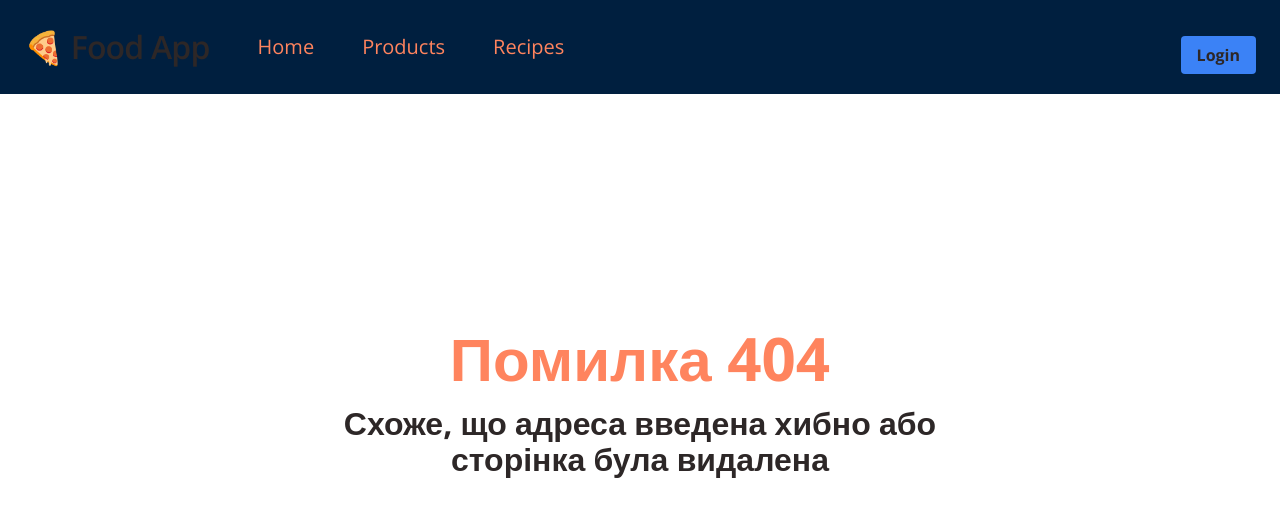
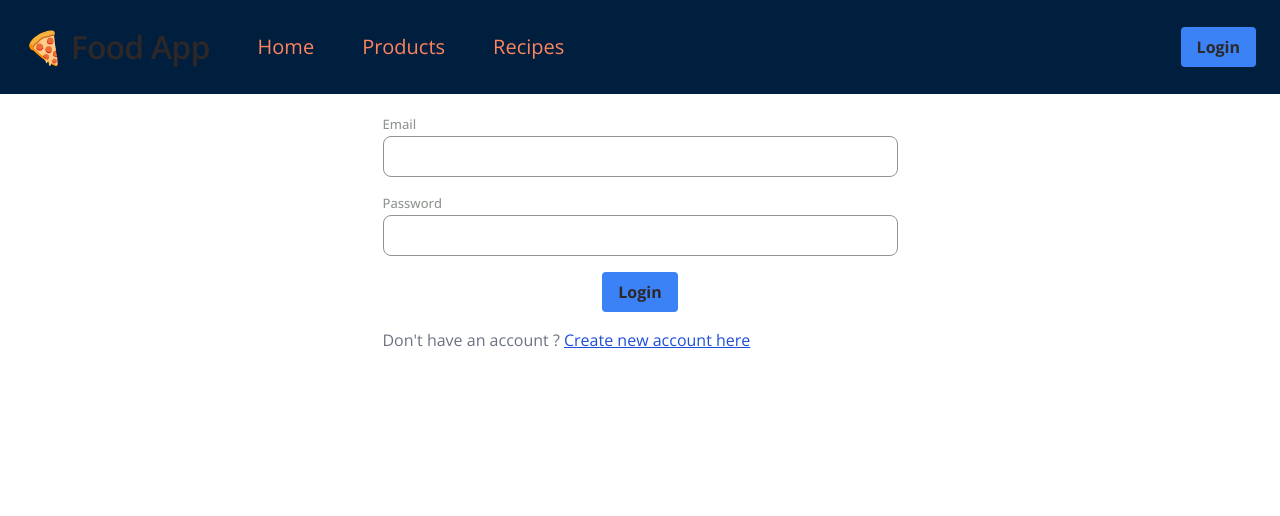
Before and after one commit to IN-45/INT20H-test-task, a React (Create React App) app in the folder frontend/: page /sign-in in a window 1280 px wide. Before the commit this address had no page. Shown: the top 516 px of the page. Built offline with nearby package versions, Linux system fonts and the light colour scheme.

Commit message:
feat:add login and logout

```diff
--- a/frontend/package.json
+++ b/frontend/package.json
@@ -14,6 +14,7 @@
     "axios": "^1.3.2",
     "formik": "^2.2.9",
     "react": "^18.2.0",
+    "react-cookie": "^4.1.1",
     "react-dom": "^18.2.0",
     "react-redux": "^8.0.5",
     "react-router-dom": "^6.8.0",
@@ -47,6 +48,7 @@
     ]
   },
   "devDependencies": {
+    "@types/react-cookies": "^0.1.0",
     "@typescript-eslint/eslint-plugin": "^5.50.0",
     "@typescript-eslint/parser": "^5.50.0",
     "autoprefixer": "^10.4.13",
--- a/frontend/src/config/api.ts
+++ b/frontend/src/config/api.ts
@@ -2,6 +2,7 @@ import axios, { AxiosRequestConfig, AxiosResponse, Method } from 'axios';
 
 const apiAxios = axios.create({
   baseURL: 'http://localhost:8000',
+  withCredentials: true,
 });
 
 export async function requestApi<T = never, D = never>(
--- a/frontend/src/features/Navbar/Navbar.tsx
+++ b/frontend/src/features/Navbar/Navbar.tsx
@@ -1,6 +1,7 @@
 import { FC, useState } from 'react';
 import NavbarItem, { NavbarItemProps } from './NavbarItem';
-import { NavLink } from 'react-router-dom';
+import { NavLink, useNavigate } from 'react-router-dom';
+import { useCookies } from 'react-cookie';
 
 interface NavbarProps {
   routes: NavbarItemProps[];
@@ -8,13 +9,28 @@ interface NavbarProps {
 
 const Navbar: FC<NavbarProps> = ({ routes }) => {
   const [menuIsShown, setMenuIsShown] = useState(true);
+  const [cookies, , removeCookies] = useCookies(['token', 'user_id']);
+  const navigate = useNavigate();
+  // console.log(cookies);
+  const { token } = cookies;
+
+  const loginAction = {
+    login: () => {
+      navigate('/sign-in');
+    },
+    logout: () => {
+      removeCookies('token');
+      removeCookies('user_id');
+      navigate('/');
+    },
+  };
 
   const tweakMenu = () => {
     setMenuIsShown((prevState) => !prevState);
   };
 
   return (
-    <nav className='flex items-center justify-between flex-wrap bg-navbar p-6'>
+    <nav className='bg-navbar flex items-center justify-between flex-wrap p-6'>
       <NavLink to={'/home'}>
         <div className='flex items-center flex-shrink-0 text-white mr-6'>
           <span className='font-semibold text-xl tracking-tight'>🍕 Food App</span>
@@ -32,26 +48,29 @@ const Navbar: FC<NavbarProps> = ({ routes }) => {
           </svg>
         </button>
       </div>
-      {menuIsShown && (
-        <div className='w-full block flex-grow lg:flex lg:items-center lg:w-auto'>
+      <div
+        className={`${
+          menuIsShown ? 'visible' : 'hidden'
+        } w-full block flex-grow lg:visible lg:flex lg:items-center lg:w-auto`}
+      >
         <div className='text-lg lg:flex-grow'>
           {routes.map((route, index) => (
             <NavbarItem key={index} text={route.text} to={route.to} />
           ))}
         </div>
-          <div className={'ml-2 mt-4'}>
-            <NavLink
-              to={'/login'}
-              className={({ isActive }) =>
-                'bg-blue-500 hover:bg-blue-600 active:bg-blue-700 text-white font-bold py-2 px-4 rounded select-none' +
-                (isActive ? ' bg-blue-800' : '')
+        <div className={'ml-2 mt-4 lg:mt-0'}>
+          <button
+            onClick={() => {
+              loginAction[token ? 'logout' : 'login']();
+            }}
+            className={
+              'bg-blue-500 hover:bg-blue-600 active:bg-blue-700 text-white font-bold py-2 px-4 rounded select-none'
             }
           >
-              Login
-            </NavLink>
+            {token ? 'Logout' : 'Login'}
+          </button>
         </div>
       </div>
-      )}
     </nav>
   );
 };
--- a/frontend/src/index.css
+++ b/frontend/src/index.css
@@ -6,18 +6,22 @@
   body {
     @apply font-open-sans text-black-main;
   }
+
   svg * {
     @apply stroke-inherit fill-current;
   }
+
   h1,
   h2,
   h3,
   h4 {
     @apply font-bold;
   }
+
   h1 {
     @apply text-[25px] leading-[32px];
   }
+
   h4 {
     @apply text-[18px] leading-[22px];
   }
--- a/frontend/src/index.tsx
+++ b/frontend/src/index.tsx
@@ -1,18 +1,20 @@
 import React from 'react';
 import ReactDOM from 'react-dom/client';
 import './index.css';
-import App from './App';
 import reportWebVitals from './reportWebVitals';
 import { Provider } from 'react-redux';
 import { store } from './store/store';
 import { RouterProvider } from 'react-router-dom';
 import router from './pages/router';
+import { CookiesProvider } from 'react-cookie';
 
 const root = ReactDOM.createRoot(document.getElementById('root') as HTMLElement);
 root.render(
   <React.StrictMode>
     <Provider store={store}>
-      <RouterProvider router={router} />
+      <CookiesProvider>
+        <RouterProvider router={router} />
+      </CookiesProvider>
     </Provider>
   </React.StrictMode>,
 );
--- /dev/null
+++ b/frontend/src/pages/Sign/SignPage.tsx
@@ -0,0 +1,78 @@
+import React, { FC, FormEvent, useState } from 'react';
+import { requestApi } from '../../config/api';
+import { Link, useNavigate } from 'react-router-dom';
+import TextInput from '../../components/TextInput';
+
+interface SignPageProps {
+  action: string;
+}
+
+const SignPage: FC<SignPageProps> = ({ action }) => {
+  const navigate = useNavigate();
+  const [isLoading, setIsLoading] = useState(false);
+
+  const actions = {
+    'sign-in': (evt: FormEvent<HTMLFormElement>) => {
+      evt.preventDefault();
+      setIsLoading(true);
+      requestApi('POST', 'sign-in', { data: evt.target })
+        .then(() => {
+          navigate('/');
+        })
+        .catch((err) => console.log(err));
+    },
+    'sign-up': (evt: FormEvent<HTMLFormElement>) => {
+      evt.preventDefault();
+      setIsLoading(true);
+      requestApi('POST', 'sign-up', { data: evt.target })
+        .then(() => actions['sign-in'](evt))
+        .catch((err) => console.log(err));
+    },
+  };
+
+  return (
+    <form
+      className={'w-1/2 mx-auto'}
+      onSubmit={(evt) => {
+        actions[action as keyof typeof actions](evt);
+      }}
+    >
+      <TextInput
+        label={'Email'}
+        name={'email'}
+        id={'email'}
+        type={'email'}
+        className={'mb-4'}
+        required
+      />
+      <TextInput
+        label={'Password'}
+        name={'password'}
+        id={'password'}
+        type={'password'}
+        className={'mb-4'}
+        required
+      />
+      <div className={'text-center'}>
+        <button
+          className={
+            'bg-blue-500 hover:bg-blue-600 active:bg-blue-700 text-white font-bold py-2 px-4 rounded select-none'
+          }
+          disabled={isLoading}
+        >
+          {action === 'sign-in' ? 'Login' : 'Sign Up'}
+        </button>
+      </div>
+      {action === 'sign-in' && (
+        <p className={'text-gray-500 mt-4'}>
+          Don&apos;t have an account ?{' '}
+          <Link className={'text-blue-700 hover:text-blue-800 underline'} to={'/sign-up'}>
+            Create new account here
+          </Link>
+        </p>
+      )}
+    </form>
+  );
+};
+
+export default SignPage;
--- a/frontend/tailwind.config.js
+++ b/frontend/tailwind.config.js
@@ -14,7 +14,7 @@ module.exports = {
         'navbar-link': {
           active: '#008080',
         },
-        navbar: '#001f3f',
+        'navbar': '#001f3f',
       },
       colors: {
         transparent: '#00000000',
```
Also changed, not shown: frontend/src/pages/router.tsx (+9 -0 lines), 1 other file (tests, documents, lock files or other folders). Lines whose indentation alone changed are shown as unchanged.
